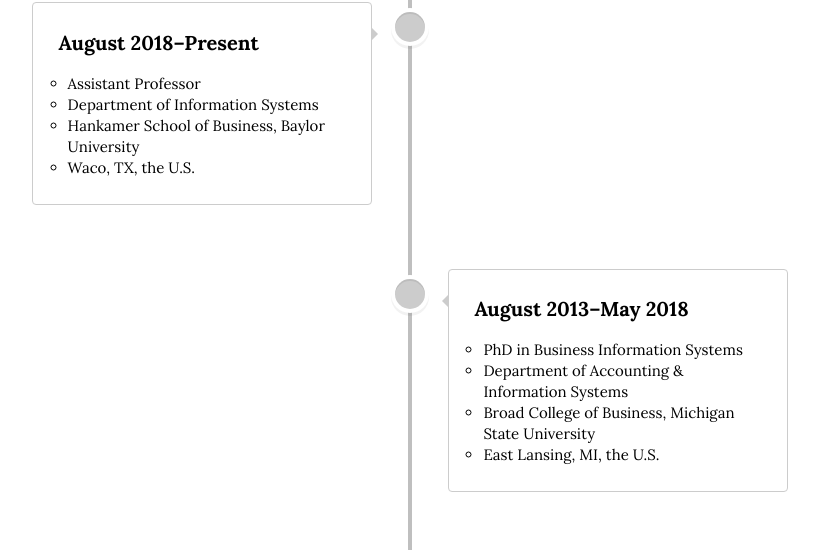
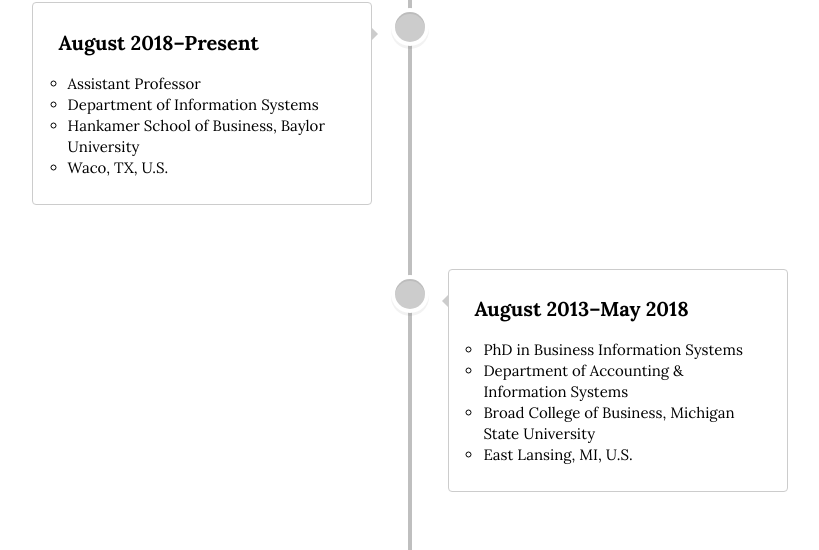
Before and after one commit to istaehun/taehun, a Jekyll site: the page built from timeline.html, in a window 1280 px wide and 900 px high, scrolled down 460 px. Shown: the part 102-652 px from the top of the window, without its empty margins (230-1049 px from the left). Built offline with Jekyll 4.4.1, drawn with Linux system fonts in a browser that asks for light colours; nearby versions of some CDN libraries.

Commit message:
Update timeline.yml

```diff
--- a/_data/timeline.yml
+++ b/_data/timeline.yml
@@ -5,7 +5,7 @@
     - "Assistant Professor"
     - "Department of Information Systems"
     - "Hankamer School of Business, Baylor University"
-    - "Waco, TX, the U.S."
+    - "Waco, TX, U.S."
   image-list:
 -
   date: ""
@@ -14,7 +14,7 @@
     - "PhD in Business Information Systems"
     - "Department of Accounting & Information Systems"
     - "Broad College of Business, Michigan State University"
-    - "East Lansing, MI, the U.S."
+    - "East Lansing, MI, U.S."
   image-list:
 -
   date: ""
```
